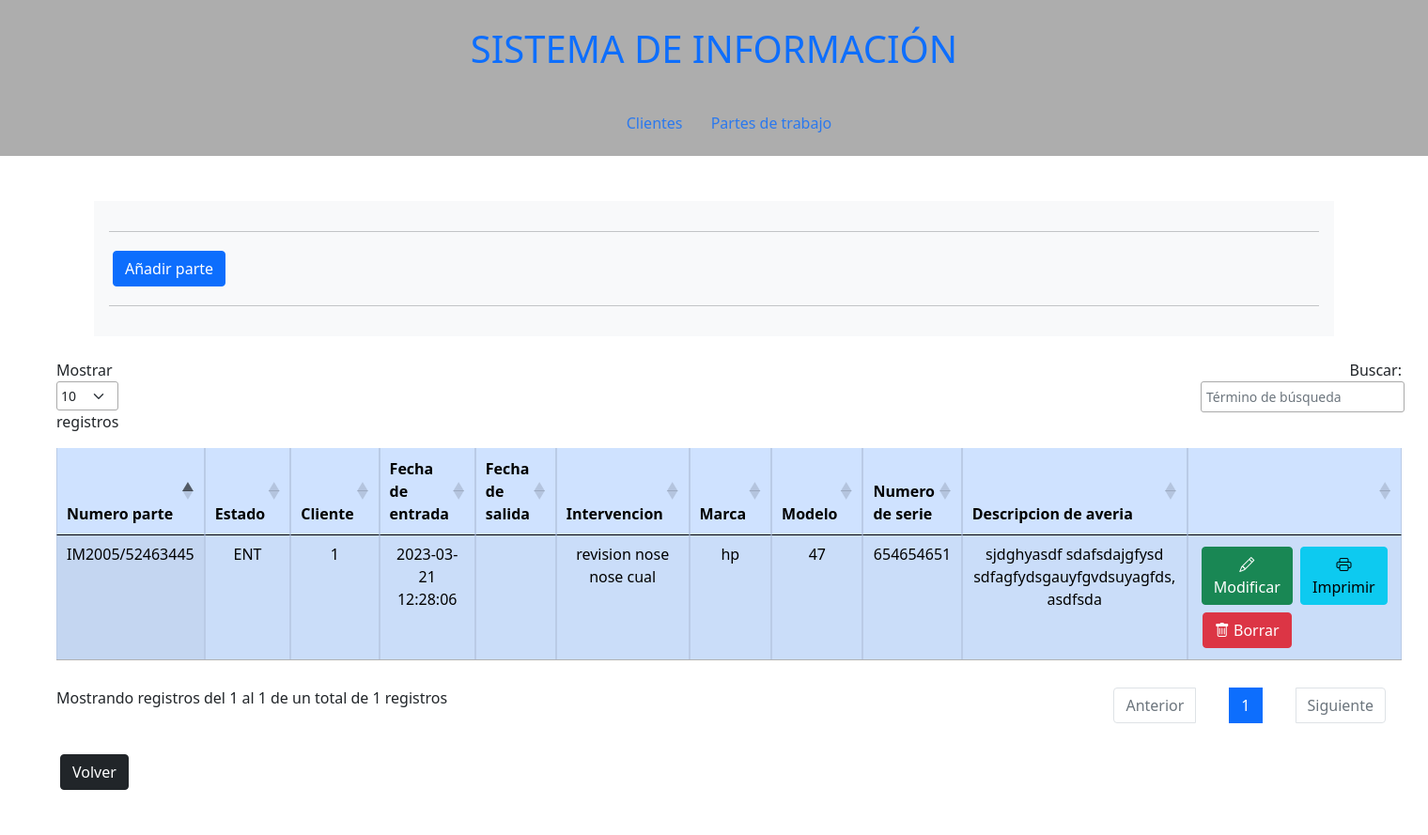
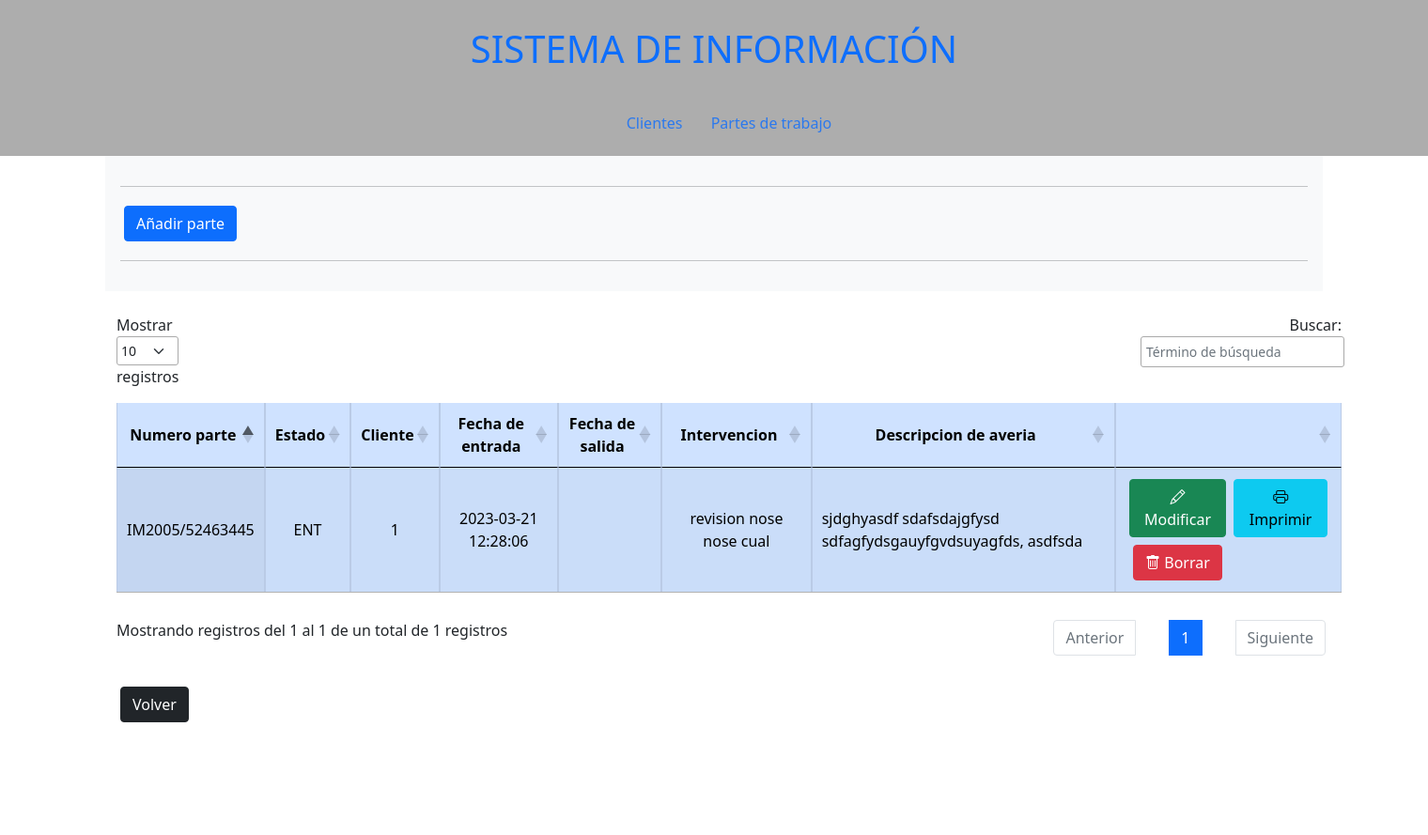
Before and after one commit to Rolob3rto/Sistema-de-informacion-IMS, a PHP site: page /plantillas/listadoPartesDeTrabajo.php in a window 1520 px wide. Shown: the whole page at 94% size. After the commit the page ends 769 px from the top, so only its background shows below. Run offline with PHP 8.4, Linux system fonts and the light colour scheme; data comes from the database, SQL or seed files in the repository.

Commit message:
cambiando listado ,altas y Tambien el aspecto 4:3

```diff
--- a/css/generico.css
+++ b/css/generico.css
@@ -43,11 +43,6 @@ fieldset {
   margin: 1em;
 }
 
-/* .principal{
-    display: flex;
-    text-align: center;
-    justify-content: center;
-} */
 .menuLateral {
   display: flex;
   flex-direction: column;
--- /dev/null
+++ b/css/listadoPartes.css
@@ -0,0 +1,19 @@
+@media (max-width: 1200px) {
+  .table th:nth-child(2),
+  .table td:nth-child(2),
+  .table th:nth-child(5),
+  .table td:nth-child(5),
+  .table th:nth-child(7),
+  .table td:nth-child(7) {
+    display: none;
+  }
+}
+
+.table td:nth-child(7) {
+  text-align: left !important;
+}
+
+.sorting {
+  text-align: center !important; /* Centrar el texto horizontalmente */
+  vertical-align: middle; /* Centrar el texto verticalmente */
+}
--- a/plantillas/crearCliente.php
+++ b/plantillas/crearCliente.php
@@ -47,7 +47,7 @@ include 'db.php';
     <form class="form-table" action="creandoCliente.php" method="post">
       <fieldset>
 
-        <h2 class="h2Modificar h2">Modificar Cliente</h2>
+        <h2 class="h2Modificar h2">Crear Cliente</h2>
 
         <input type="hidden" id="codigo" name="codigo">
 
--- a/plantillas/listadoPartesDeTrabajo.php
+++ b/plantillas/listadoPartesDeTrabajo.php
@@ -14,6 +14,7 @@ $resultado = mysqli_query($mysqli, $sql);
     <meta name="viewport" content="width=device-width, initial-scale=1.0">
     <title>listado de partes de trabajo</title>
 
+    <link rel="stylesheet" href="../css/listadoPartes.css">
     <link rel="stylesheet" href="../css/generico.css">
     <link href="../css/bootstrap/bootstrap.min.css" rel="stylesheet">
     <link rel="stylesheet" href="../css/jquery.dataTables.min.css">
@@ -29,7 +30,7 @@ $resultado = mysqli_query($mysqli, $sql);
 
 <body>
     <?php include('comunes/menuPrincipal.php') ?>
-    <div class="m-5">
+    <div class="container">
         <aside class="d-flex flex-column flex-shrink-0 p-3 bg-light menuLateral container">
             <hr>
             <ul class="nav nav-pills flex-column mb-auto">
@@ -41,7 +42,7 @@ $resultado = mysqli_query($mysqli, $sql);
             <hr>
         </aside>
         <div class="m-3 table">
-            <table id="partesTabla" class="display table table-primary table-bordered">
+            <table id="partesTabla" class="display table table-primary table-bordered table-responsive align-middle">
                 <?php
 
                 //listado de clientes para prueba
@@ -54,9 +55,7 @@ $resultado = mysqli_query($mysqli, $sql);
                     echo "<th>Fecha de entrada</th>";
                     echo "<th>Fecha de salida</th>";
                     echo "<th>Intervencion</th>";
-                    echo "<th>Marca</th>";
-                    echo "<th>Modelo</th>";
-                    echo "<th>Numero de serie</th>";
+
                     echo "<th>Descripcion de averia</th>";
                     echo "<th></th>";
                     echo "</tr></thead>";
@@ -65,13 +64,11 @@ $resultado = mysqli_query($mysqli, $sql);
                         echo '<tr class="text-center">';
                         echo '<td>IM' . $fila["anio"] . '/' . str_pad($fila["numeroParte"], 8, '0', STR_PAD_LEFT) . '</td>';
                         echo "<td>" . $fila["estado"] . "</td>";
-                        echo "<td>" . $fila["cliente"] . "</td>";
+                        echo "<td>" . nl2br($fila["cliente"]) . "</td>";
                         echo "<td>" . $fila["fechaEntrada"] . "</td>";
                         echo "<td>" . $fila["fechaSalida"] . "</td>";
                         echo "<td>" . $fila["intervencion"] . "</td>";
-                        echo "<td>" . $fila["marca"] . "</td>";
-                        echo "<td>" . $fila["modelo"] . "</td>";
-                        echo "<td>" . $fila["numeroSerie"] . "</td>";
+
                         echo "<td>" . $fila["descAveria"] . "</td>";
                         echo "<td style='display: flex; justify-content: center;'>";
                         echo "<div>";
--- a/scss/generico.scss
+++ b/scss/generico.scss
@@ -30,7 +30,6 @@ h1{
         justify-content: end;
         padding-right: 0.6em;
    }
-
 }
 fieldset{
     text-align: center;
--- /dev/null
+++ b/scss/listadoPartes.scss
@@ -0,0 +1,26 @@
+
+$breakpoint-sm: 1200px;
+
+.table {
+
+  th:nth-child(2),
+  td:nth-child(2),
+  th:nth-child(5),
+  td:nth-child(5),
+  th:nth-child(7),
+  td:nth-child(7){
+
+    @media (max-width: $breakpoint-sm) {
+      display: none;
+    }
+  }
+}
+
+.table td:nth-child(7) {
+  text-align: left !important;
+}
+
+.sorting {
+  text-align: center !important; /* Centrar el texto horizontalmente */
+  vertical-align: middle; /* Centrar el texto verticalmente */
+}
```
Also changed, not shown: css/listadoClientes.css (added, +11 -0 lines), plantillas/crearPartes.php (+10 -2 lines), plantillas/imprimirParte.php (+22 -3 lines), plantillas/listadoClientes.php (+9 -2 lines), scss/listadoClientes.scss (added, +18 -0 lines).
